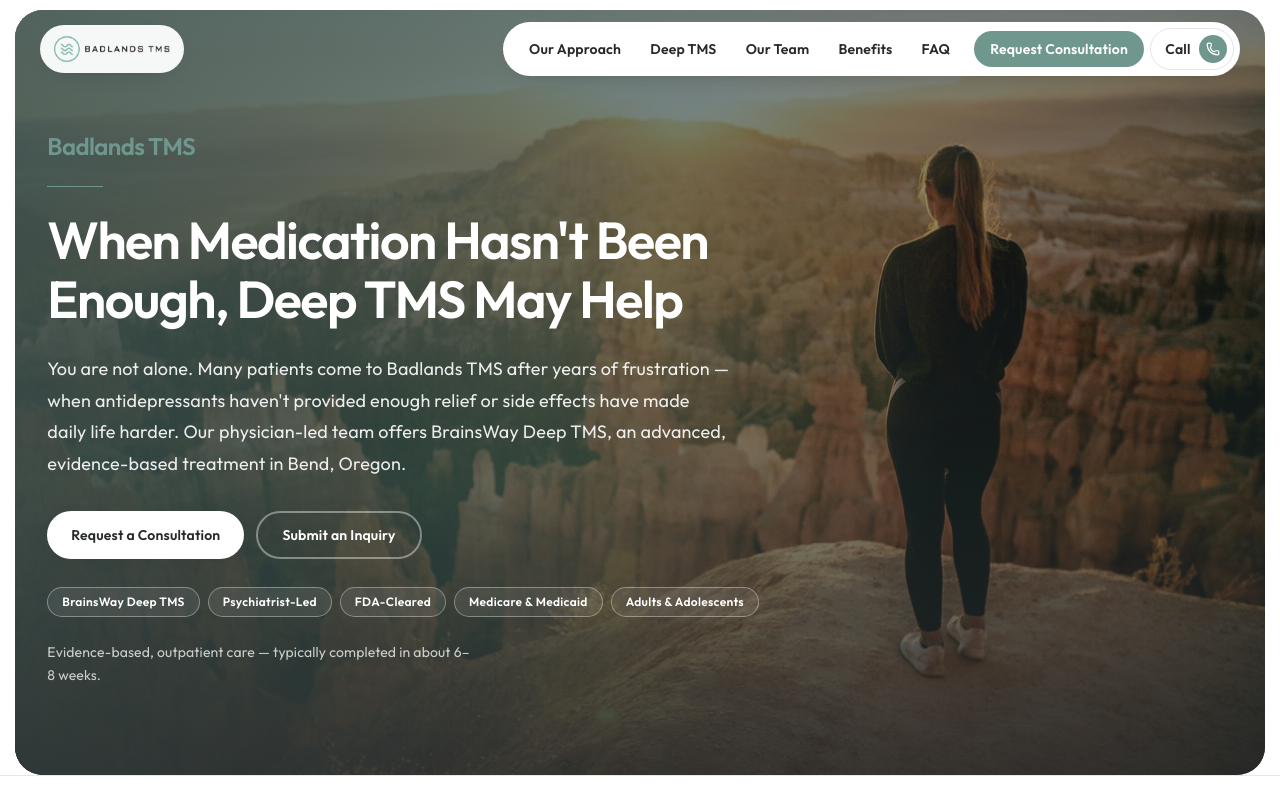
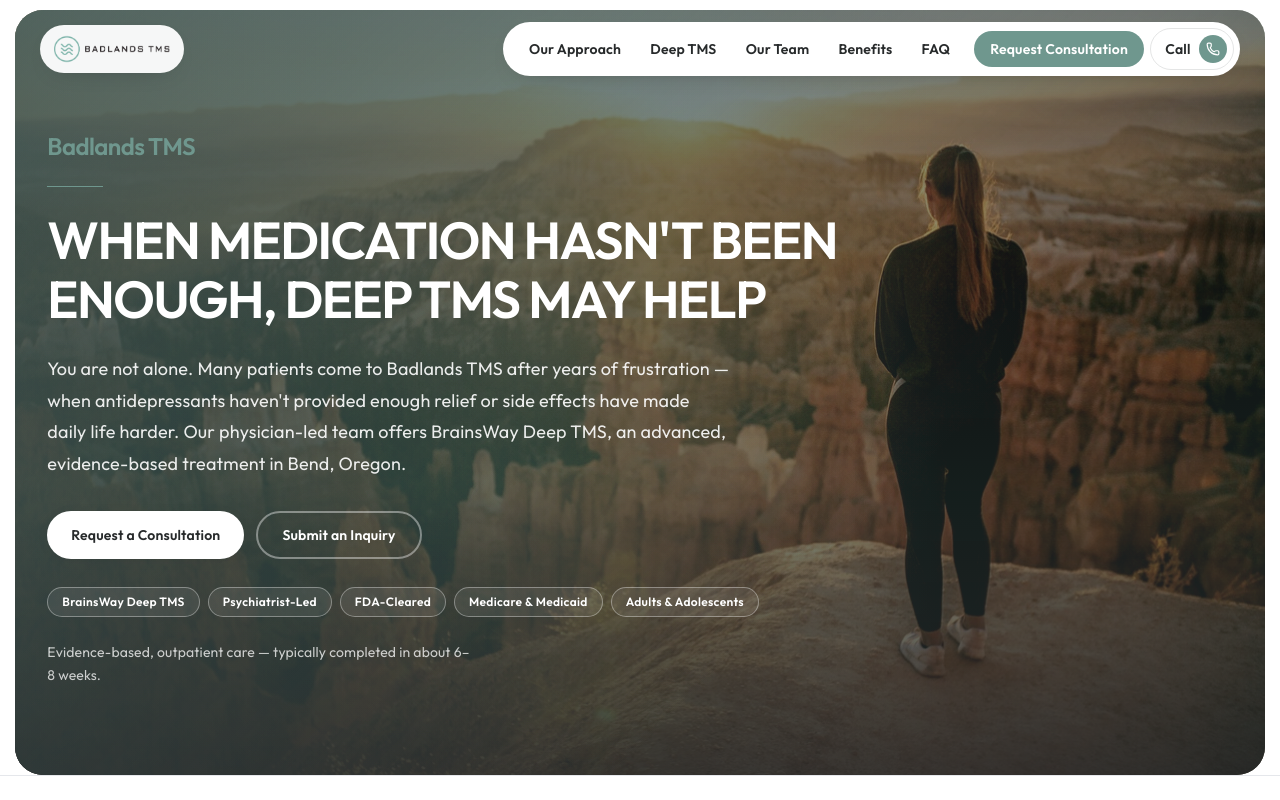
Before and after one commit to farahzahirdev/badlands-tms, a Next.js app: page / in a window 1280 px wide. Shown: the top 800 px of the page. Built offline with nearby package versions, Linux system fonts and the light colour scheme; a web font is replaced by a local one.

Commit message:
chore:improve hero size

```diff
--- a/src/components/Hero.tsx
+++ b/src/components/Hero.tsx
@@ -33,7 +33,7 @@
                 />
                 <h1
                   id="hero-heading"
-                  className="!normal-case !text-[clamp(2.1rem,8vw,3.25rem)] !leading-[1.14] !tracking-[-0.03em] !text-white"
+                  className="!normal-case !font-[550] !text-[clamp(2.1rem,8vw,3.25rem)] !leading-[1.14] !tracking-[-0.03em] !text-white"
                   style={{
                     fontFamily:
                       "freight-sans-pro, var(--font-outfit), system-ui, sans-serif",
--- a/src/content/copy.ts
+++ b/src/content/copy.ts
@@ -12,7 +12,7 @@
   },
   hero: {
     brand: "Badlands TMS",
-    headline: "When Medication Hasn't Been Enough, Deep TMS May Help",
+    headline: "WHEN MEDICATION HASN'T BEEN ENOUGH, DEEP TMS MAY HELP",
     subheadline:
       "You are not alone. Many patients come to Badlands TMS after years of frustration — when antidepressants haven't provided enough relief or side effects have made daily life harder. Our physician-led team offers BrainsWay Deep TMS, an advanced, evidence-based treatment in Bend, Oregon.",
     primaryCta: "Request a Consultation",
```
